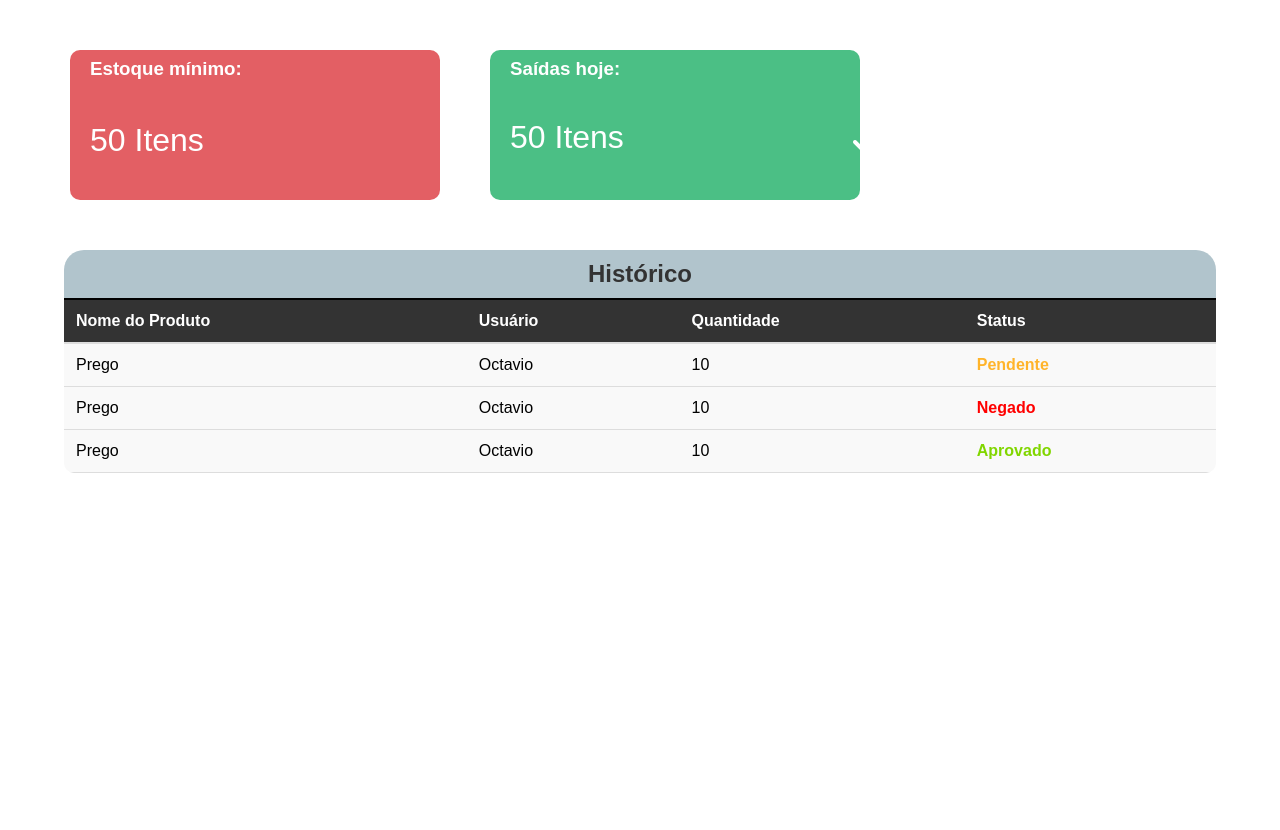
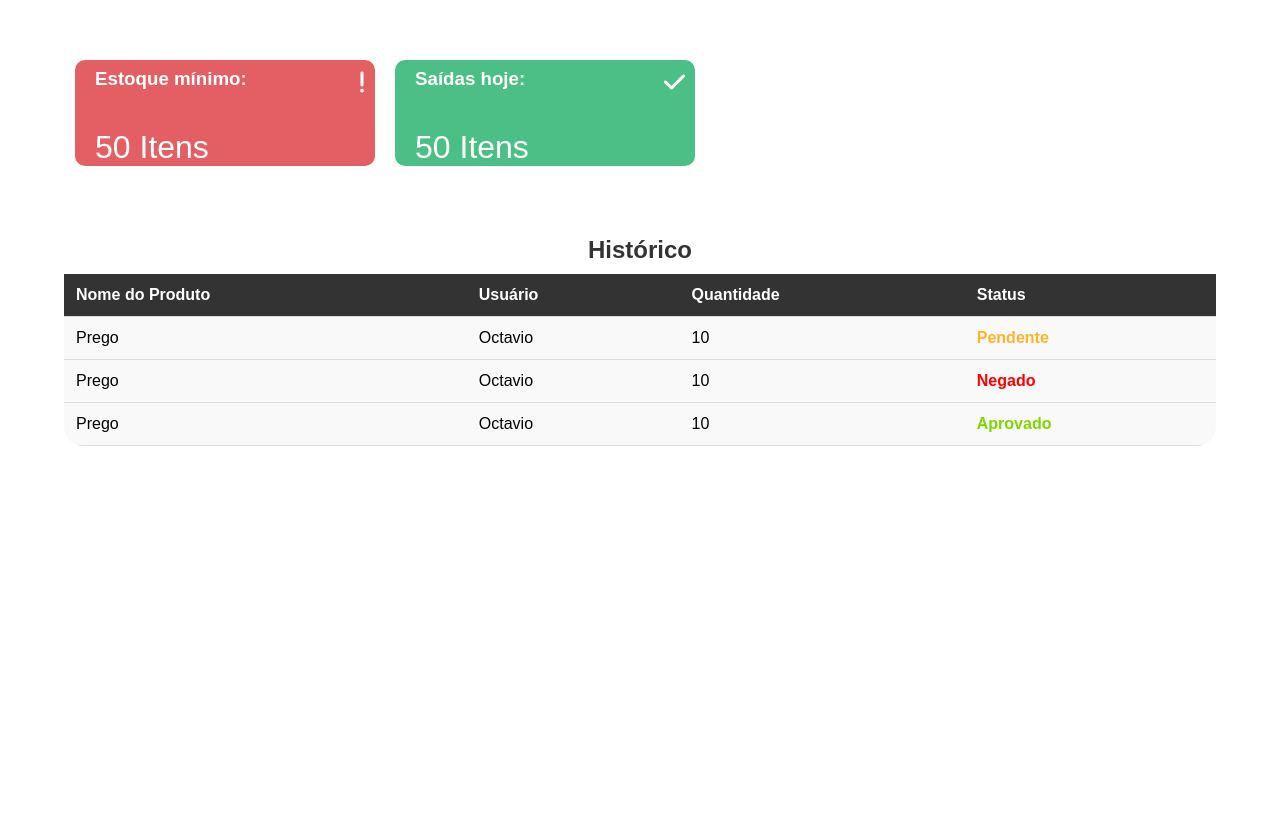
Before and after one commit to octaviosilva4275/Invent-, a Flask app: page /dashboard in a window 1280 px wide; the page is wider, and only the part inside the window is pictured. Before the commit the page ends 473 px from the top of that part, so only its background shows below. Run offline with Flask 3, Linux system fonts and the light colour scheme; a user stored in the database is signed in; data comes from the database, SQL or seed files in the repository; some libraries are stand-ins or nearby versions.

Commit message:
css index

```diff
--- /dev/null
+++ b/static/styles/index.css
@@ -0,0 +1,123 @@
+body {
+    width: 100vw;
+    height: 100vh;
+    padding: 0;
+    margin: 0;
+    box-sizing: border-box;
+    font-family: Arial, sans-serif;
+}
+
+.container {
+    width: 100%;
+    height: auto;
+    display: flex;
+    flex-wrap: wrap;
+    align-items: flex-start;
+    margin: 30px auto;
+    margin-left: 45px;
+    padding: 20px;
+}
+
+.container-saidas,
+.container-estoque {
+    background-color: #4BBF85;
+    color: white;
+    width: calc(25% - 20px);
+    height: auto;
+    border-radius: 10px;
+    text-align: start;
+    margin: 10px;
+    position: relative; /* Garantir que ícones sejam posicionados em relação a este contêiner */
+}
+
+.container-estoque {
+    background-color: #E35F64;
+}
+
+.table {
+    background-color: #B1C4CC;
+    width: 90%;
+    margin: 30px auto;
+    border-radius: 20px;
+    overflow: hidden;
+}
+
+table {
+    width: 100%;
+    border-collapse: collapse;
+    background-color: #f9f9f9;
+}
+
+thead {
+    background-color: #333;
+    color: white;
+}
+
+th, td {
+    padding: 12px;
+    text-align: left;
+    border-bottom: 1px solid #ddd;
+}
+
+tr:nth-child(even) {
+    background-color: #f2f2f2;
+}
+
+tbody tr:hover {
+    background-color: #ddd;
+}
+
+caption {
+    font-size: 24px;
+    padding: 10px;
+    text-align: center;
+    color: #333;
+    font-weight: bold;
+}
+
+/* Estilo dos ícones */
+section a {
+    font-size: 32px;
+    display: inline-block;
+    text-decoration: none;
+    color: white;
+    margin-left: 20px;
+    margin-top: 20px;
+}
+
+section h3 {
+    margin-left: 20px;
+    margin-top: 8px;
+}
+
+.fa-check,
+.fa-exclamation {
+    position: absolute;
+    font-size: 24px;
+}
+
+.fa-check {
+    right: 10px;
+    top: 10px;
+}
+
+.fa-exclamation {
+    right: 10px;
+    top: 10px;
+}
+
+/* Adicione estilos para as classes de status */
+.aprovado {
+    color: rgb(129, 214, 0);
+    font-weight: 700;
+}
+
+.negado {
+    color: red;
+    font-weight: 700;
+}
+
+.pendente {
+    color: rgb(255, 180, 42);
+    font-weight: 700;
+}
--- a/templates/index.html
+++ b/templates/index.html
@@ -5,180 +5,15 @@
     <meta name="viewport" content="width=device-width, initial-scale=1.0">
     <title>Index</title>
     <script src="https://kit.fontawesome.com/19648b4beb.js" crossorigin="anonymous"></script>
-    <style>
-        body {
-            width: 100%;
-            height: 100%;
-            padding: 0;
-            margin: 0;
-            box-sizing: border-box;
-            font-family: Arial, sans-serif; /* Adicionado para melhor aparência */
-        }
-
-        .container {
-            width: 100%;
-            height: 150px;
-            display: flex;
-            align-items: center;
-            margin: 30px auto;
-            padding: 20px;
-
-
-        }
-
-
-
-        .container-saidas {
-            background-color: #4BBF85;
-            color: white;
-            width: 370px;
-            height: 100%;
-            border-radius: 10px;
-            text-align: start;
-
-
-        }
-
-        .container-estoque {
-            background-color: #E35F64;
-            color: white;
-            width: 370px;
-            height: 100%;
-            border-radius: 10px;
-            text-align: start;
-            margin: 0 50px 0 50px;
-        }
-
-        table{
-            width: 100%;
-            height: calc(100% - 300px);
-            align-items: center;
-            justify-content: center;
-        }
-        section.table{
-            background-color: #B1C4CC;
-            width: 90%;
-            height: 100%;
-            display: flex;
-            margin: 0 auto;
-            border-radius: 20px;
-        }
-        tr{
-            text-align: center;
-            align-items: center;
-        }
-        td{
-            padding: 5px;
-        }
-        caption{
-            font-size: 32px;
-            padding: 24px;
-        }
-
-        h3 {
-            margin-top: 0;
-        }
-
-        th{
-            border-top: 2px solid black;
-        }
-
-        .aprovado{
-            color: rgb(129, 214, 0);
-            font-weight:800;
-        }
-        .negado{
-            color: red;
-            font-weight:800;
-        }
-        .pendente{
-            color: rgb(255, 180, 42);
-            font-weight:800;
-        }
-        section a{
-            font-size: 32px;
-            display: inline-block;
-            text-decoration: none;
-            color: white;
-            margin-left: 20px;
-            margin-top: 20px;
-        }
-
-        section h3{
-            margin-left: 20px;
-            margin-top: 8px;
-        }
-
-        .fa-check{
-            position: absolute;
-            display: inline-block;
-            margin-left: 330px;
-            margin-top: 35px;
-            transform: scale(2 , 2);
-        }
-
-        .fa-exclamation{
-            position: absolute;
-            display: inline-block;
-            margin-left: 180px;
-            margin-top: -25px;
-        }
-
-
-table {
-    width: 100%;
-    border-collapse: collapse;
-    background-color: #f9f9f9;
-    border-radius: 10px;
-    overflow: hidden;
-}
-
-
-thead {
-    background-color: #333;
-    color: white;
-}
-
-th {
-    padding: 12px;
-    text-align: left;
-    border-bottom: 2px solid #ddd;
-}
-
-
-td {
-    padding: 12px;
-    text-align: left;
-    border-bottom: 1px solid #ddd;
-}
-
-
-tr:nth-child(even) {
-    background-color: #f2f2f2;
-}
-
-tbody tr:hover {
-    background-color: #ddd;
-}
-
-/* Estilo da legenda da tabela */
-caption {
-    font-size: 24px;
-    padding: 10px;
-    text-align: center;
-    color: #333;
-    font-weight: bold;
-}
-
-
-    </style>
+    <link rel="stylesheet" href="/static/styles/index.css">
+    <link rel="stylesheet" href="/static/styles/medias/media-index.css">
 </head>
 <body>
     <div class="container">
         <section class="container-estoque">
             <h3>Estoque mínimo:</h3>
+            <figure><i class="fa-solid fa-exclamation"></i></figure>
             <a href="#">50 Itens</a>
-            <a href="#"><figure><i class="fa-solid fa-exclamation"></i></figure></a>
         </section>
         <section class="container-saidas" id="saidas">
             <h3>Saídas hoje:</h3>
```
Also changed, not shown: static/styles/medias/media-index.css (added, +45 -0 lines), templates/login/login.html (deleted, +0 -212 lines).
